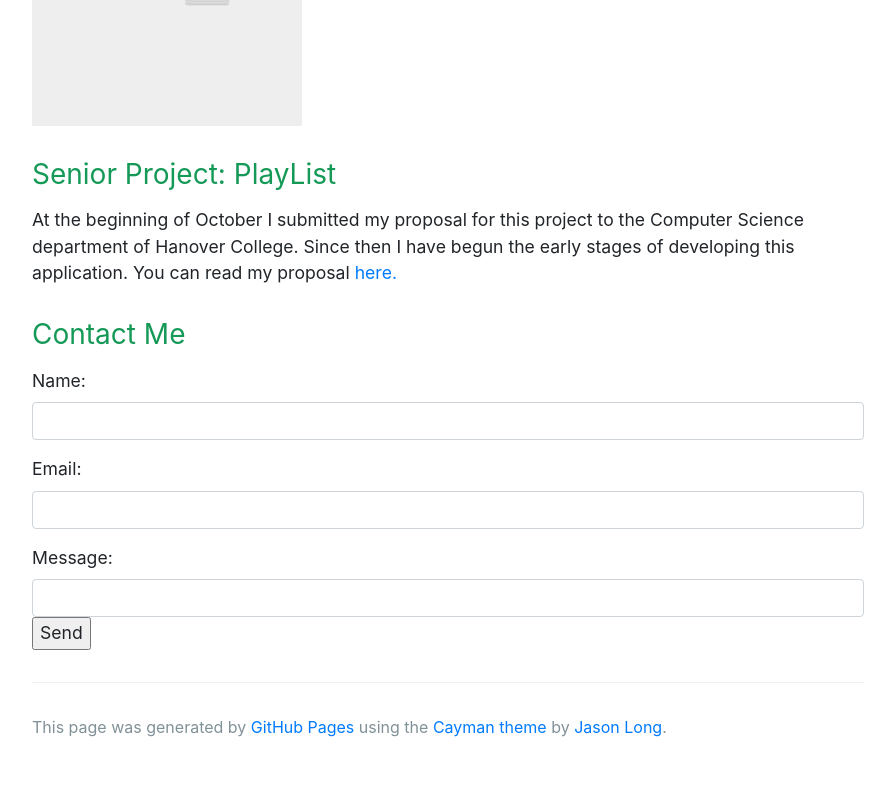
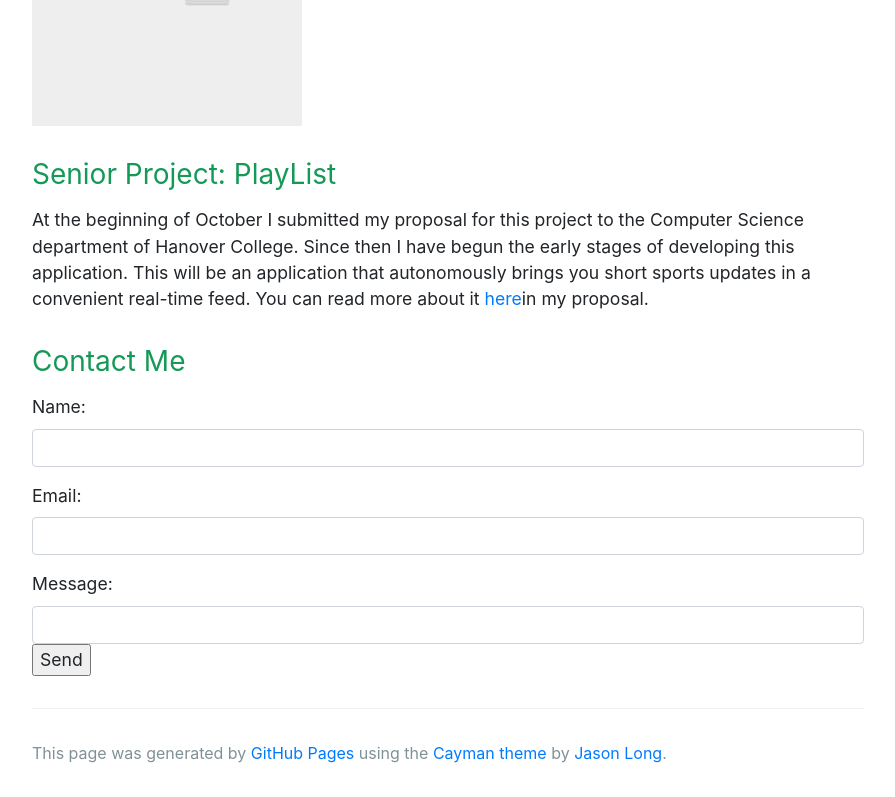
Before and after one commit to craftx17/craftx17.github.io, a plain HTML site: page index.html in a window 1280 px wide. Shown: the part 2351-3148 px from the top of the page, without its empty margins (192-1087 px from the left). Before the commit the page ends 3122 px from the top, so only its background shows below. Drawn offline with nearby package versions, Linux system fonts and the light colour scheme.

Commit message:
added proposal

```diff
--- a/index.html
+++ b/index.html
@@ -50,7 +50,7 @@
 <h3>
 <a id="tic-tac-toe---javaandroidxml" class="anchor" href="#tic-tac-toe---javaandroidxml" aria-hidden="true"><span aria-hidden="true" class="octicon octicon-link"></span></a>Senior Project: PlayList</h3>
 
-<p> At the beginning of October I submitted my proposal for this project to the Computer Science department of Hanover College. Since then I have begun the early stages of developing this application. You can read my proposal <a href="Senior Project Proposal.pdf">here.</a></p>
+<p> At the beginning of October I submitted my proposal for this project to the Computer Science department of Hanover College. Since then I have begun the early stages of developing this application. This will be an application that autonomously brings you short sports updates in a convenient real-time feed. You can read more about it <a href="Senior Project Proposal.pdf">here</a>in my proposal.</p>
 
 <h3>
 <a id="tic-tac-toe---javaandroidxml" class="anchor" href="#tic-tac-toe---javaandroidxml" aria-hidden="true"><span aria-hidden="true" class="octicon octicon-link"></span></a>Contact Me</h3>
```
